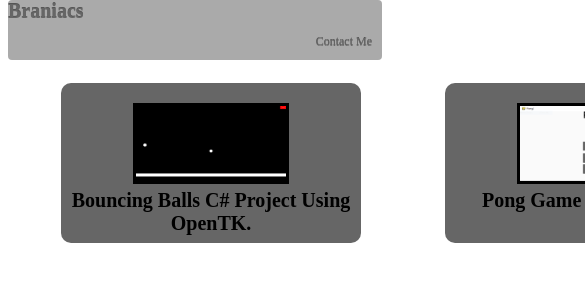
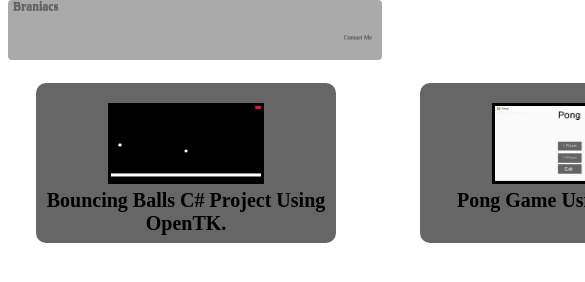
Before and after one commit to Braniacsl/Braniacs-Projects, a plain HTML site: page index.html in a window 390 px wide. Shown: the top 282 px of the page, 585 px wide, since content can reach past the window. Drawn offline with Linux system fonts and the light colour scheme.

Commit message:
Mobile-Update 6

```diff
--- a/CSS/styles.css
+++ b/CSS/styles.css
@@ -72,10 +72,10 @@ table{width: 100%;}
 	.banner h1 {
 		margin-top: 0px;
 		text-shadow: 0px -1px 0px rgba(0,0,0,.5);
-		font-size: 20px;
+		font-size: 12px;
 		color: #666;
 		float: left;
-		margin-left: 0px;
+		margin-left: 5px;
 	}
 	.banner a{
 		float:right;
@@ -83,7 +83,7 @@ table{width: 100%;}
 		text-shadow: 0px -1px 0px rgba(0,0,0,.5);
 		margin-top: 35px;
 		margin-right: 10px;
-		font-size: 12px;
+		font-size: 6px;
 	}
 	.Inner_Image{
 		height: 50%;
@@ -95,7 +95,7 @@ table{width: 100%;}
 	}
 
 	#Balls_Image{
-		margin-left: 50px;
+		margin-left: 25px;
 		width: 300px;
 		height: 150px;
 		font-size: 20px;
```
